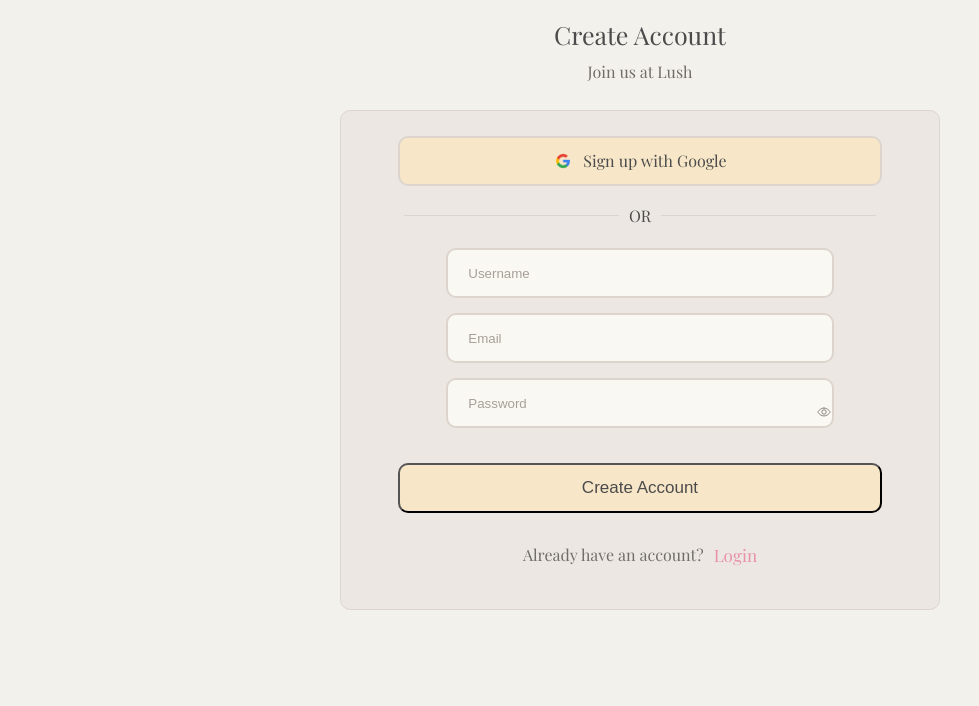
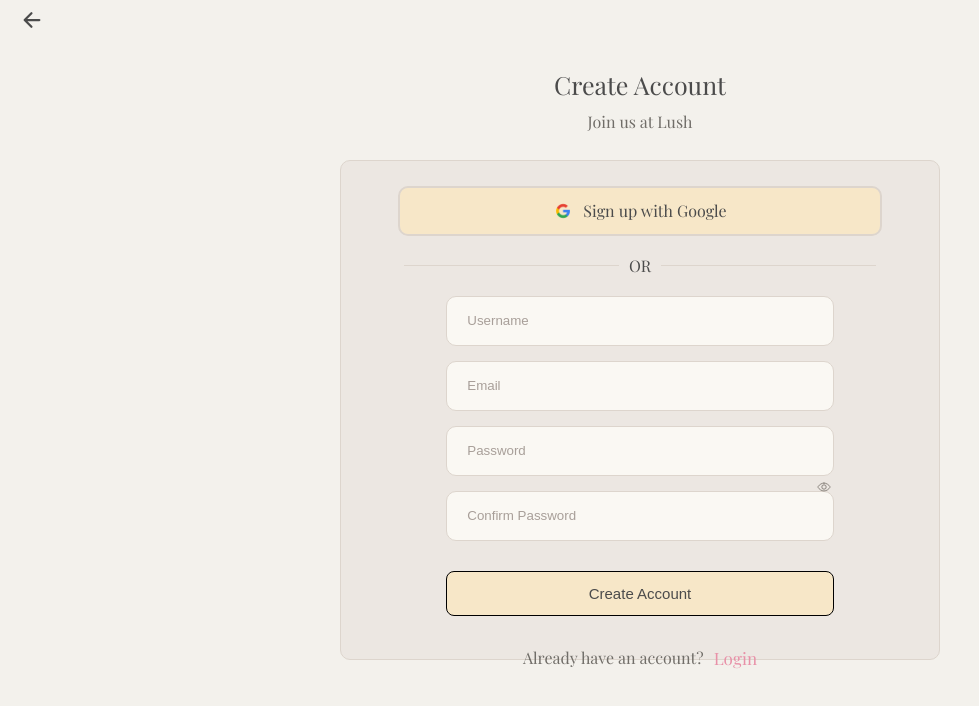
Before and after one commit to Prakriti0511/ecommerce-web, a React (Vite) app: page /signup in a window 1280 px wide. Shown: the top 706 px of the page, without its empty margins (0-979 px from the left). Built offline with nearby package versions, Linux system fonts and the light colour scheme; no server answers; a web font is replaced by a local one.

Commit message:
UI changes

```diff
--- a/src/components/LoginPage/Login.jsx
+++ b/src/components/LoginPage/Login.jsx
@@ -3,6 +3,7 @@
 import { useNavigate } from 'react-router-dom'
 import { IoEyeOutline } from "react-icons/io5";
 import { FiEyeOff } from "react-icons/fi";
+import { IoArrowBack } from "react-icons/io5";
 
 
 function Login() {
@@ -10,6 +11,9 @@
       let navigate = useNavigate()
       return (
       <div className = 'w-[100%] h-[100vw] bg-[#f3f1ec] text-[#4b4b4b] flex flex-col gap-[10px]' style={{fontFamily: "'Playfair Display', 'Times New Roman', serif"}}>
+          <div className = 'w-[100%] h-[40px] flex items-center px-[20px]'>
+              <IoArrowBack className='pt-[6px] w-[24px] h-[24px] text-[#4b4b4b] cursor-pointer hover:text-[#706d68] transition' onClick={()=>navigate("/")}/>
+          </div>
           <div className = 'w-[100%] h-[100px] flex flex-col items-center justify-center'>
               <span className='text-[25px] font-semibold pb-[10px]' style={{fontFamily: "'Playfair Display', 'Times New Roman', serif"}}>Login</span>
               <span className = 'text-[16px] font-semibold' style={{color: '#706d68'}}>Welcome back!</span>
@@ -23,18 +27,18 @@
                       <div className='w-[40%] h-[1px] bg-[#ddd5cd]'></div> OR <div className='w-[40%] h-[1px] bg-[#ddd5cd]'></div>
                   </div>
                   <div className = 'w-[90%] h-[400px] flex flex-col items-center justify-center gap-[15px] relative'>
-                      <input type = "text" className = 'w-[80%] h-[50px] border-[2px] border-[#ddd5cd] backdrop:blur-sm rounded-[10px] shadow-lg bg-[#faf8f3] placeholder-[#a89f99] px-[20px] font-semibold' placeholder = 'Username' required style={{color: '#4b4b4b'}}/>
-                      <input type = "text" className = 'w-[80%] h-[50px] border-[2px] border-[#ddd5cd] backdrop:blur-sm rounded-[10px] shadow-lg bg-[#faf8f3] placeholder-[#a89f99] px-[20px] font-semibold' placeholder = 'Email' required style={{color: '#4b4b4b'}}/>
+                      <input type = "text" className = 'w-[80%] h-[50px] border-[1px] border-[#ddd5cd] backdrop:blur-sm rounded-[10px] shadow-lg bg-[#faf8f3] placeholder-[#a89f99] px-[20px] font-semibold' placeholder = 'Username' required style={{color: '#4b4b4b'}}/>
+                      <input type = "text" className = 'w-[80%] h-[50px] border-[1px] border-[#ddd5cd] backdrop:blur-sm rounded-[10px] shadow-lg bg-[#faf8f3] placeholder-[#a89f99] px-[20px] font-semibold' placeholder = 'Email' required style={{color: '#4b4b4b'}}/>
                       <input
                       type={show ? "text" : "password"}
-                      className='w-[80%] h-[50px] border-[2px] border-[#ddd5cd] backdrop:blur-sm rounded-[10px] shadow-lg bg-[#faf8f3] placeholder-[#a89f99] px-[20px] font-semibold'
+                      className='w-[80%] h-[50px] border-[1px] border-[#ddd5cd] backdrop:blur-sm rounded-[10px] shadow-lg bg-[#faf8f3] placeholder-[#a89f99] px-[20px] font-semibold'
                       placeholder='Password'
                       required
                       style={{color: '#4b4b4b'}}
                       />
                       {!show && <IoEyeOutline className='w-[20px] h-[20px] pb-[6px] text-[#7e7972] cursor-pointer absolute right-[10%]' onClick={()=>setShow(prev => !prev)}/>}
                       {show && <FiEyeOff className='w-[20px] h-[20px] pb-[6px] text-[#7e7972] cursor-pointer absolute right-[10%]' onClick={()=>setShow(prev => !prev)}/>}
-                      <button className='w-[100%] h-[50px] bg-[#f7e7c8] rounded-[10px] flex items-center justify-center mt-[20px] text-[17px] text-[#4b4b4b] font-semibold hover:bg-[#f0ddb8] transition'>Login </button>
+                      <button className='w-[80%] h-[45px] bg-[#f7e7c8] rounded-[8px] flex items-center justify-center mt-[15px] text-[15px] text-[#4b4b4b] font-semibold hover:bg-[#f0ddb8] transition border-[1px]'>Login </button>
                       <p className='flex gap-[10px]' style={{color: '#706d68'}}>Don't have an account? <span className='text-[#e891a8] text-[17px] font-semibold cursor-pointer' onClick={()=>navigate("/signup")}>Sign Up</span></p>
                   </div>
               </form>
--- a/src/components/LoginPage/Registration.jsx
+++ b/src/components/LoginPage/Registration.jsx
@@ -3,6 +3,7 @@
 import { useNavigate } from 'react-router-dom'
 import { IoEyeOutline } from "react-icons/io5";
 import { FiEyeOff } from "react-icons/fi";
+import { IoArrowBack } from "react-icons/io5";
 
 
 
@@ -11,6 +12,9 @@
     let navigate = useNavigate()
     return (
     <div className = 'w-[100%] h-[100vw] bg-[#f3f1ec] text-[#4b4b4b] flex flex-col gap-[10px]' style={{fontFamily: "'Playfair Display', 'Times New Roman', serif"}}>
+        <div className = 'w-[100%] h-[40px] flex items-center px-[20px]'>
+            <IoArrowBack className='w-[24px] h-[24px] text-[#4b4b4b] cursor-pointer hover:text-[#706d68] transition' onClick={()=>navigate("/")}/>
+        </div>
         <div className = 'w-[100%] h-[100px] flex flex-col items-center justify-center'>
             <span className='text-[25px] font-semibold pb-[10px]' style={{fontFamily: "'Playfair Display', 'Times New Roman', serif"}}>Create Account</span>
             <span className = 'text-[16px] font-semibold' style={{color: '#706d68'}}>Join us at Lush</span>
@@ -23,19 +27,26 @@
                 <div className='w-[100%] h-[20px] flex items-center justify-center gap-[10px]'>
                     <div className='w-[40%] h-[1px] bg-[#ddd5cd]'></div> OR <div className='w-[40%] h-[1px] bg-[#ddd5cd]'></div>
                 </div>
-                <div className = 'w-[90%] h-[400px] flex flex-col items-center justify-center gap-[15px] relative'>
-                    <input type = "text" className = 'w-[80%] h-[50px] border-[2px] border-[#ddd5cd] backdrop:blur-sm rounded-[10px] shadow-lg bg-[#faf8f3] placeholder-[#a89f99] px-[20px] font-semibold' placeholder = 'Username' required style={{color: '#4b4b4b'}}/>
-                    <input type = "text" className = 'w-[80%] h-[50px] border-[2px] border-[#ddd5cd] backdrop:blur-sm rounded-[10px] shadow-lg bg-[#faf8f3] placeholder-[#a89f99] px-[20px] font-semibold' placeholder = 'Email' required style={{color: '#4b4b4b'}}/>
+                <div className = 'w-[90%] h-[500px] flex flex-col items-center justify-center gap-[15px] relative'>
+                    <input type = "text" className = 'w-[80%] h-[50px] border-[1px] border-[#ddd5cd] backdrop:blur-sm rounded-[10px] shadow-lg bg-[#faf8f3] placeholder-[#a89f99] px-[20px] font-semibold' placeholder = 'Username' required style={{color: '#4b4b4b'}}/>
+                    <input type = "text" className = 'w-[80%] h-[50px] border-[1px] border-[#ddd5cd] backdrop:blur-sm rounded-[10px] shadow-lg bg-[#faf8f3] placeholder-[#a89f99] px-[20px] font-semibold' placeholder = 'Email' required style={{color: '#4b4b4b'}}/>
                     <input
                     type={show ? "text" : "password"}
-                    className='w-[80%] h-[50px] border-[2px] border-[#ddd5cd] backdrop:blur-sm rounded-[10px] shadow-lg bg-[#faf8f3] placeholder-[#a89f99] px-[20px] font-semibold'
+                    className='w-[80%] h-[50px] border-[1px] border-[#ddd5cd] backdrop:blur-sm rounded-[10px] shadow-lg bg-[#faf8f3] placeholder-[#a89f99] px-[20px] font-semibold'
                     placeholder='Password'
                     required
                     style={{color: '#4b4b4b'}}
                     />
                     {!show && <IoEyeOutline className='w-[20px] h-[20px] pb-[6px] text-[#7e7972] cursor-pointer absolute right-[10%]' onClick={()=>setShow(prev => !prev)}/>}
                     {show && <FiEyeOff className='w-[20px] h-[20px] pb-[6px] text-[#7e7972] cursor-pointer absolute right-[10%]' onClick={()=>setShow(prev => !prev)}/>}
-                    <button className='w-[100%] h-[50px] bg-[#f7e7c8] rounded-[10px] flex items-center justify-center mt-[20px] text-[17px] text-[#4b4b4b] font-semibold hover:bg-[#f0ddb8] transition'> Create Account </button>
+                    <input
+                    type={show ? "text" : "password"}
+                    className='w-[80%] h-[50px] border-[1px] border-[#ddd5cd] backdrop:blur-sm rounded-[10px] shadow-lg bg-[#faf8f3] placeholder-[#a89f99] px-[20px] font-semibold'
+                    placeholder='Confirm Password'
+                    required
+                    style={{color: '#4b4b4b'}}
+                    />
+                    <button className='w-[80%] h-[45px] bg-[#f7e7c8] rounded-[8px] flex items-center justify-center mt-[15px] text-[15px] text-[#4b4b4b] font-semibold hover:bg-[#f0ddb8] transition border-[1px]'> Create Account </button>
                     <p className='flex gap-[10px]' style={{color: '#706d68'}}>Already have an account? <span className='text-[#e891a8] text-[17px] font-semibold cursor-pointer' onClick={()=>navigate("/login")}>Login</span></p>
                 </div>
             </form>
--- a/src/components/pages/Home.jsx
+++ b/src/components/pages/Home.jsx
@@ -29,7 +29,7 @@
     price,
     ratingVal,
     rating: ratingLabel,
-    image: resolveImageUrl(p.images?.[0]),
+    image: "/bestseller_img.avif",
   };
 }
 
@@ -87,13 +87,14 @@
         >
           <HeartIcon filled={inWishlist} />
         </button>
-        {/* Name + price overlay at bottom */}
-        <div className="absolute bottom-0 left-0 right-0 px-4 pb-3 z-10">
+      </div>
+      {/* Name + price below image */}
+      <div className="px-4 pt-6 pb-2">
         <p
           style={{
             fontFamily: "'Cascadia Code', 'Courier New', monospace",
             fontSize: "16px",
-              color: "white",
+            color: "#4b4b4b",
             margin: 0,
             lineHeight: "1.3",
           }}
@@ -104,7 +105,7 @@
           style={{
             fontFamily: "'Cascadia Code', 'Courier New', monospace",
             fontSize: "14px",
-              color: "white",
+            color: "#4b4b4b",
             margin: 0,
             marginTop: "2px",
           }}
@@ -112,9 +113,8 @@
           {product.price}
         </p>
       </div>
-      </div>
       {/* Stars */}
-      <div className="flex items-center gap-0.5 px-3 pt-3 pb-3">
+      <div className="flex items-center gap-0.5 px-3 pb-3">
         {[1, 2, 3, 4, 5].map((i) => (
           <span
             key={i}
@@ -139,7 +139,7 @@
   if (products.length === 0)
     return <p style={{ fontSize: "14px", color: "#888", padding: "16px 0" }}>No products found.</p>;
   return (
-    <div className="flex gap-5 overflow-x-auto pb-2" style={{ scrollbarWidth: "none" }}>
+    <div className="flex overflow-x-auto pb-2" style={{ scrollbarWidth: "thin", scrollBehavior: "smooth", paddingLeft: "14px", paddingRight: "14px", gap: "24px" }}>
       {products.map((product) => (
         <ProductCard
           key={product.id}
```
Lines whose indentation alone changed are shown as unchanged.
